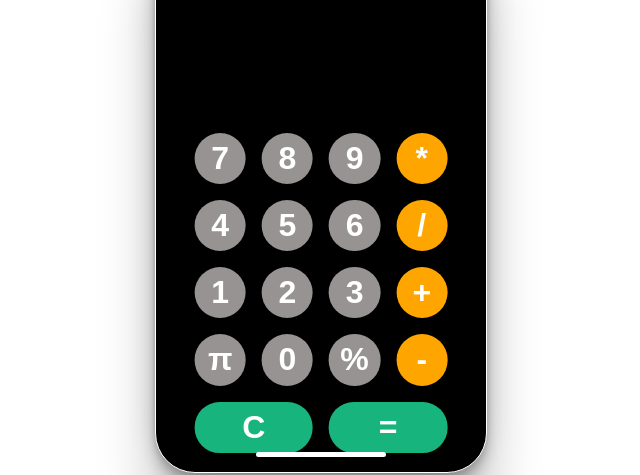
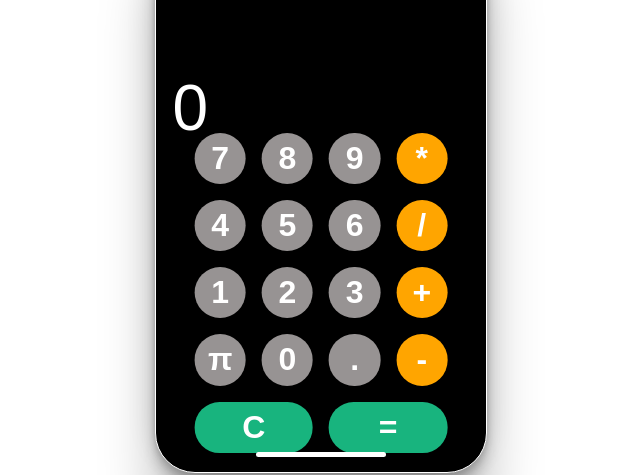
Before and after one commit to VangelKachulev/SimpleCalculator, a React (Create React App) app in the folder calculator/: page / in a window 1280 px wide. Shown: the part 196-671 px from the top of the page, without its empty margins (307-947 px from the left). Built offline with nearby package versions, Linux system fonts and the light colour scheme; a web font is replaced by a local one.

Commit message:
adding dot

```diff
--- a/calculator/src/Calculator/Calculator.js
+++ b/calculator/src/Calculator/Calculator.js
@@ -3,7 +3,7 @@ import './Calculator.css'
 
 
 export function Calculator() {
-    const [result, setResult] = useState('');
+    const [result, setResult] = useState('0');
 
     const handle = (value) => {
         if (value === '=') {
@@ -24,6 +24,11 @@ export function Calculator() {
 
 
 
+
+        } else if (value === '.') {
+            if (result === '0') {
+                setResult(result + value);
+            }
 
         } else {
 
@@ -82,7 +87,7 @@ export function Calculator() {
                     <div>
                         <button onClick={() => handle(`${Math.PI}`)}>π</button>
                         <button onClick={() => handle('0')}>0</button>
-                        <button onClick={() => handle('%')}>%</button>
+                        <button onClick={() => handle('.')}>.</button>
                         <button onClick={() => handle('-')}>-</button>
                     </div>
                     <div className="last-row">
```
